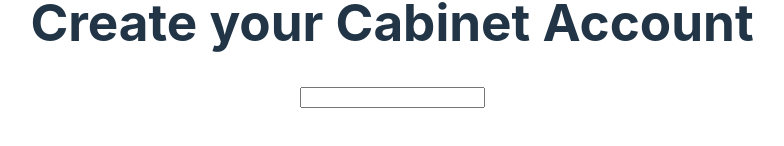
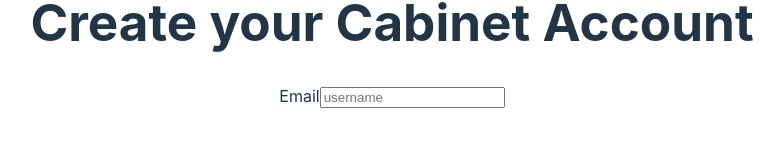
Before and after one commit to Joseph-Ramon-Lucas/inventory-app, a React (Vite) app in the folder front/: page /createAccount in a window 1280 px wide. Shown: the part 366-512 px from the top of the page, without its empty margins (248-1032 px from the left). Built offline with nearby package versions, Linux system fonts and the light colour scheme.

Commit message:
Creating labels for inputs

```diff
--- a/front/package.json
+++ b/front/package.json
@@ -11,6 +11,7 @@
   },
   "dependencies": {
     "@radix-ui/react-dropdown-menu": "^2.0.6",
+    "@radix-ui/react-label": "^2.0.2",
     "@radix-ui/react-slot": "^1.0.2",
     "axios": "^1.7.0",
     "class-variance-authority": "^0.7.0",
--- a/front/src/components/CreateAccount.tsx
+++ b/front/src/components/CreateAccount.tsx
@@ -1,18 +1,34 @@
-import { useState } from "react";
-import "../App.css";
+import { useEffect, useState } from "react";
+// import "../App.css";
 import { Button } from "@/components/ui/button";
 import { Input } from "./ui/input";
+import { Label } from "./ui/label";
 
 
 export function CreateAccount() {
 
     const [username, setUsername] = useState("");
     const [password, setPassword] = useState("");
+
+    useEffect(() => {
+        console.log(username)
+
+    }, [username]);
     return (
         <div>
             <h1>Create your Cabinet Account</h1>
 
-            <Input></Input>
+            <Label htmlFor="email">
+Email
+            </Label>
+            <Input type="text"
+                    id="username"
+                    placeholder="username"
+                    onChange={(event => {
+                        setUsername(event.target.value)
+                    })}
+
+            ></Input>
         </div>
     )
 }
--- /dev/null
+++ b/front/src/components/ui/label.tsx
@@ -0,0 +1,24 @@
+import * as React from "react"
+import * as LabelPrimitive from "@radix-ui/react-label"
+import { cva, type VariantProps } from "class-variance-authority"
+
+import { cn } from "@/lib/utils"
+
+const labelVariants = cva(
+  "text-sm font-medium leading-none peer-disabled:cursor-not-allowed peer-disabled:opacity-70"
+)
+
+const Label = React.forwardRef<
+  React.ElementRef<typeof LabelPrimitive.Root>,
+  React.ComponentPropsWithoutRef<typeof LabelPrimitive.Root> &
+    VariantProps<typeof labelVariants>
+>(({ className, ...props }, ref) => (
+  <LabelPrimitive.Root
+    ref={ref}
+    className={cn(labelVariants(), className)}
+    {...props}
+  />
+))
+Label.displayName = LabelPrimitive.Root.displayName
+
+export { Label }
```
Also changed, not shown: 1 other file (tests, documents, lock files or other folders).
